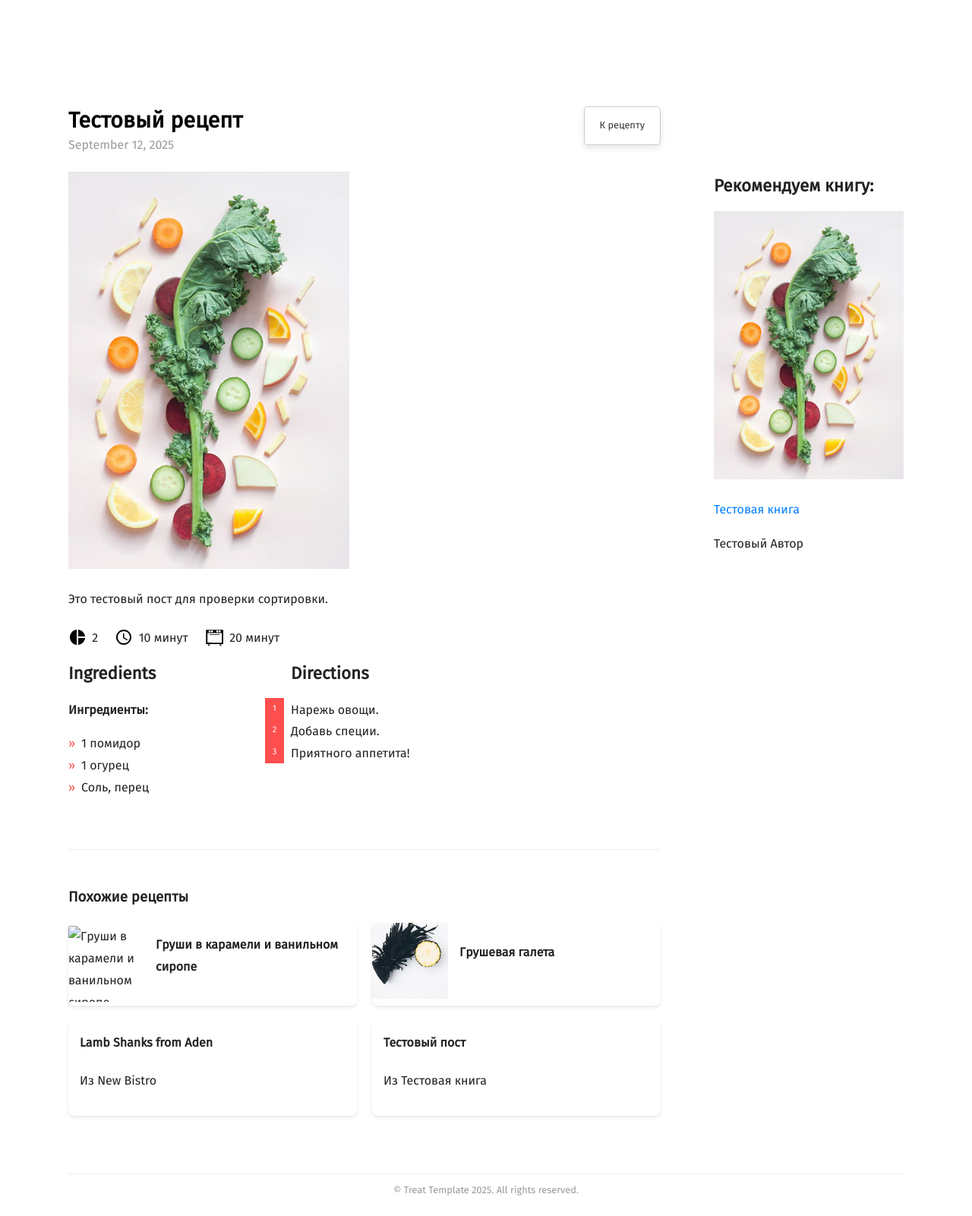
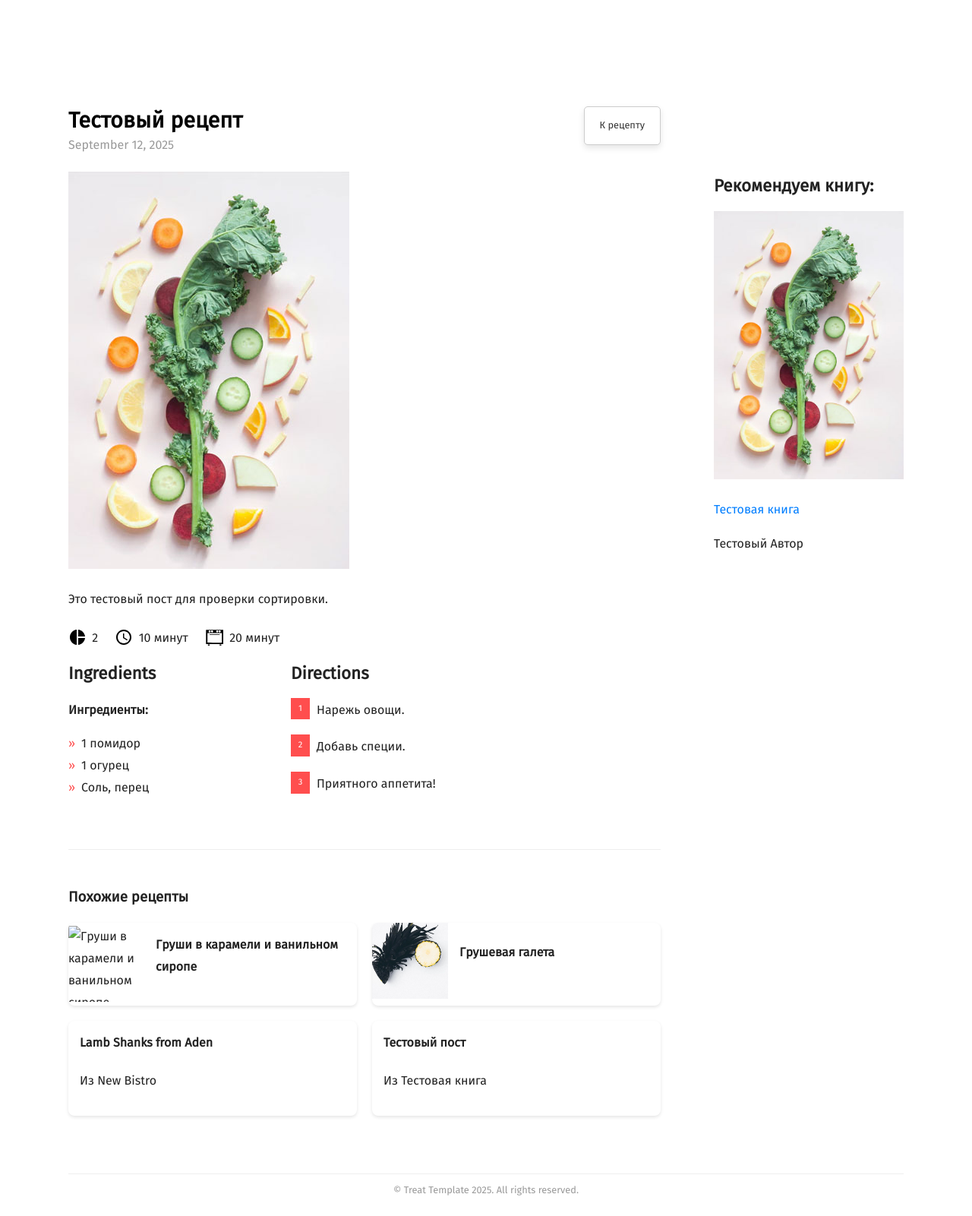
Before and after one commit to Helga1970/new-site, a Jekyll site: the page built from _recipes/2025-09-12-test-recept.md, in a window 1280 px wide. Shown: the whole page at 76% size. Built offline with Jekyll 4.4.1, drawn with Linux system fonts in a browser that asks for light colours; nearby versions of some CDN libraries; some web fonts are replaced.

Commit message:
Update screen.scss

```diff
--- a/css/screen.scss
+++ b/css/screen.scss
@@ -10,4 +10,3 @@
 @import "cloudcannon";
 @import "pinterest";
 @import "recipes";
-@import "custom-recipe-styles"; // Добавьте эту строку
```
